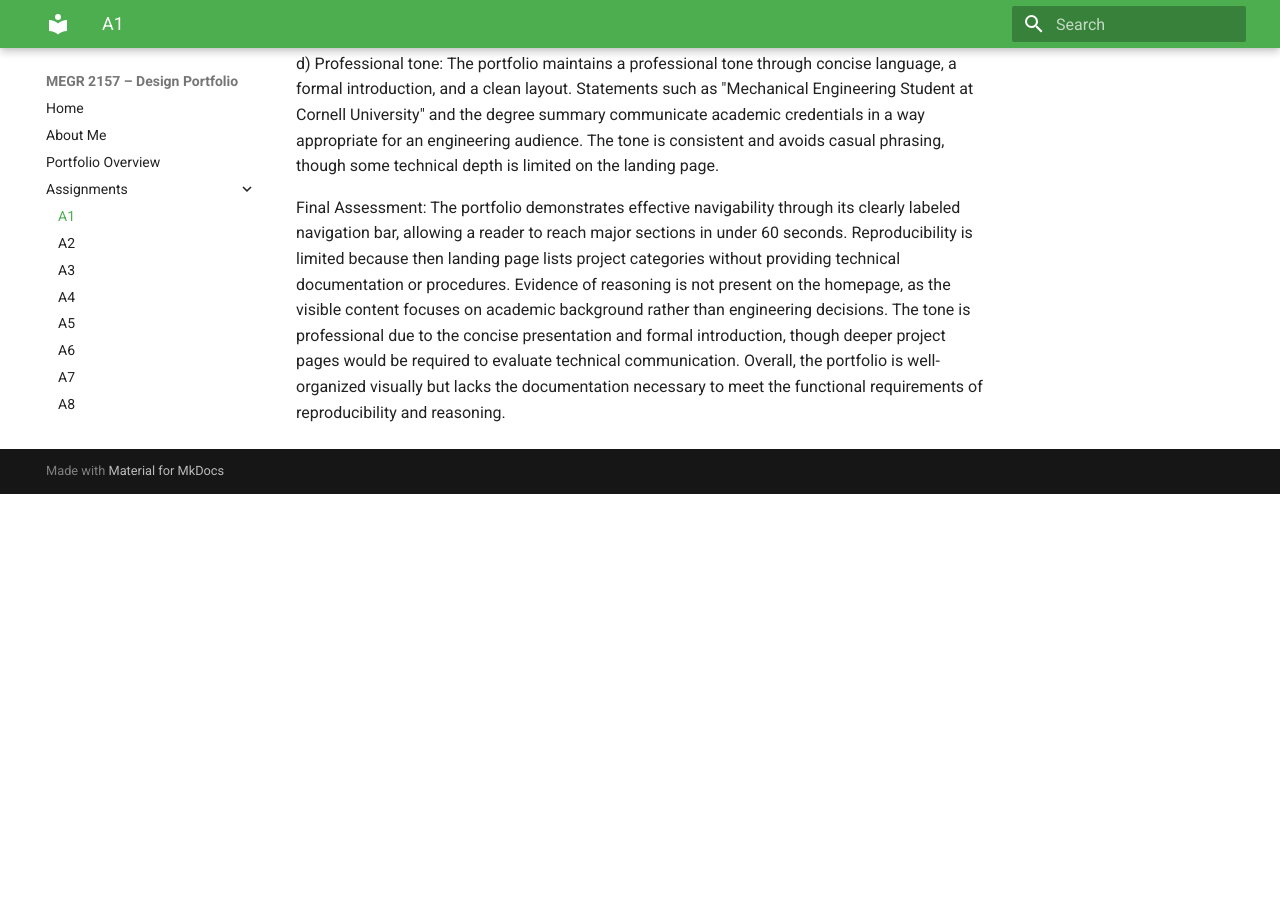
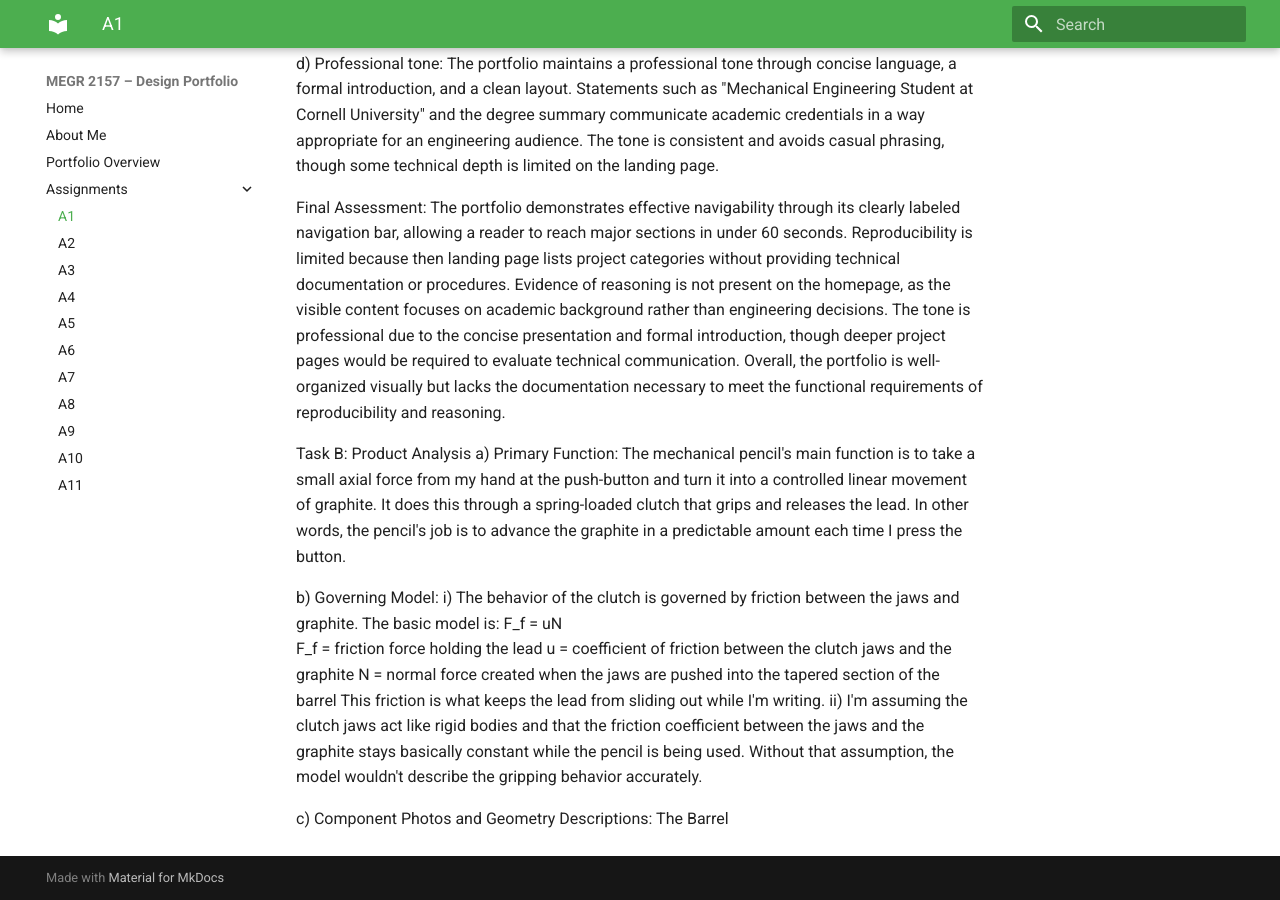
Before and after one commit to awayne1-eng/megr2157-portfolio, an MkDocs documentation site: the page built from docs/assignments/A01/index.md, in a window 1280 px wide and 900 px high, scrolled down 1666 px. Built offline with MkDocs 1.6.1 and Material for MkDocs 9.7.7, drawn with Linux system fonts in a browser that asks for light colours; before the commit the page ends 2160 px from its top, so only the background shows below that.

Commit message:
Update index.md

```diff
--- a/docs/assignments/A01/index.md
+++ b/docs/assignments/A01/index.md
@@ -21,3 +21,15 @@ c) Evidence of reasoning: The visible sections contain introductory statements a
 d) Professional tone: The portfolio maintains a professional tone through concise language, a formal introduction, and a clean layout. Statements such as "Mechanical Engineering Student at Cornell University" and the degree summary communicate academic credentials in a way appropriate for an engineering audience. The tone is consistent and avoids casual phrasing, though some technical depth is limited on the landing page.
 
 Final Assessment: The portfolio demonstrates effective navigability through its clearly labeled navigation bar, allowing a reader to reach major sections in under 60 seconds. Reproducibility is limited because then landing page lists project categories without providing technical documentation or procedures. Evidence of reasoning is not present on the homepage, as the visible content focuses on academic background rather than engineering decisions. The tone is professional due to the concise presentation and formal introduction, though deeper project pages would be required to evaluate technical communication. Overall, the portfolio is well-organized visually but lacks the documentation necessary to meet the functional requirements of reproducibility and reasoning.
+
+Task B: Product Analysis
+a) Primary Function: The mechanical pencil's main function is to take a small axial force from my hand at the push-button and turn it into a controlled linear movement of graphite. It does this through a spring-loaded clutch that grips and releases the lead. In other words, the pencil's job is to advance the graphite in a predictable amount each time I press the button.
+
+b) Governing Model: i) The behavior of the clutch is governed by friction between the jaws and graphite. The basic model is: F_f = uN
+F_f = friction force holding the lead
+u = coefficient of friction between the clutch jaws and the graphite
+N = normal force created when the jaws are pushed into the tapered section of the barrel
+This friction is what keeps the lead from sliding out while I'm writing.
+ii) I'm assuming the clutch jaws act like rigid bodies and that the friction coefficient between the jaws and the graphite stays basically constant while the pencil is being used. Without that assumption, the model wouldn't describe the gripping behavior accurately.
+
+c) Component Photos and Geometry Descriptions: The Barrel
```
